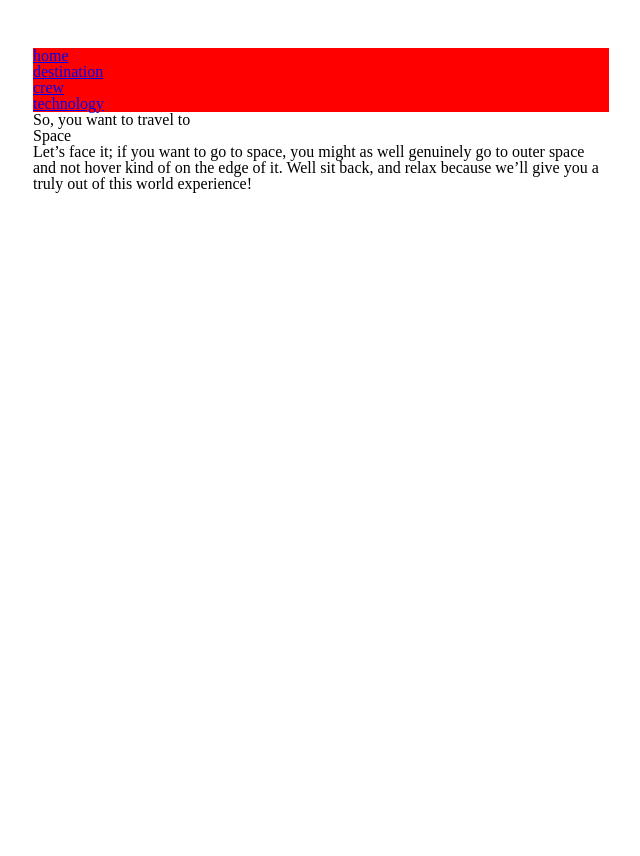
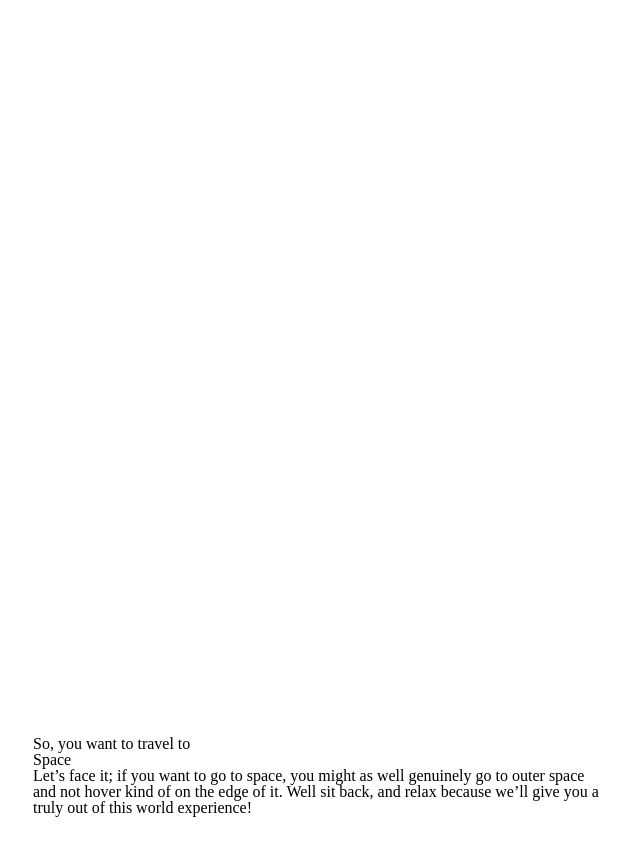
Before and after one commit to davidpagebyte/space-tourism, a Next.js app: page / in a window 1280 px wide. Shown: the top 856 px of the page, without its empty margins (319-959 px from the left). Before the commit the page ends 800 px from the top, so only its background shows below. Built offline with nearby package versions, Linux system fonts and the light colour scheme.

Commit message:
Created global classes for typography

```diff
--- a/components/common/NavigationMenu/NavigationMenu.js
+++ b/components/common/NavigationMenu/NavigationMenu.js
@@ -5,7 +5,7 @@ import styles from './NavigationMenu.module.scss'
 export default function NavigationMenu(){
     const menuItems = app_constants.sections.map((el,idx)=>{
         return <li key={idx}>
-           <Link href={el.url}>{el.id}</Link>
+           <Link className={styles.heading} href={el.url}>{el.id}</Link>
         </li>
     })
     return (
--- a/components/common/NavigationMenu/NavigationMenu.module.scss
+++ b/components/common/NavigationMenu/NavigationMenu.module.scss
@@ -4,3 +4,7 @@
 .navigation_background{
     background-color: globals.$primary-color;
 }
+
+.heading{
+    @include globals.main-heading(150px)
+}
--- a/styles/_globals.scss
+++ b/styles/_globals.scss
@@ -1 +1,53 @@
-$primary-color: red;
+$primary-color: #FFF;
+$secondary-color: #D0D6F9;
+$third-color: #0B0D17;
+
+@mixin main-heading($size:32px, $transform: none){
+    color: $primary-color;
+    font-family: Bellefair;
+    font-size: $size;
+    font-style: normal;
+    font-weight: 400;
+    line-height: normal;
+    text-transform: $transform;
+}
+
+@mixin section-heading($weight: 400, $color: $primary-color){
+    color: $color;
+    font-family: BarlowCondensed;
+    font-size: 28px;
+    font-style: normal;
+    font-weight: $weight;
+    line-height: normal;
+    letter-spacing: 4.725px;
+}
+
+@mixin main-subheading($size: 14px, $spacing: 2.362px){
+    color: $primary-color;
+    font-family: BarlowCondensed;
+    font-size: $size;
+    font-style: normal;
+    font-weight: 400;
+    line-height: normal;
+    letter-spacing: $spacing;
+    text-transform: uppercase;
+}
+
+.body-text{
+    color: #FFF;
+    font-family: Barlow;
+    font-size: 18px;
+    font-style: normal;
+    font-weight: 400;
+    line-height: 32px;
+}
+
+.distance-font{
+    color: $primary-color;
+    font-family: Bellefair;
+    font-size: 28px;
+    font-style: normal;
+    font-weight: 400;
+    line-height: normal;
+    text-transform: uppercase;
+}
```
